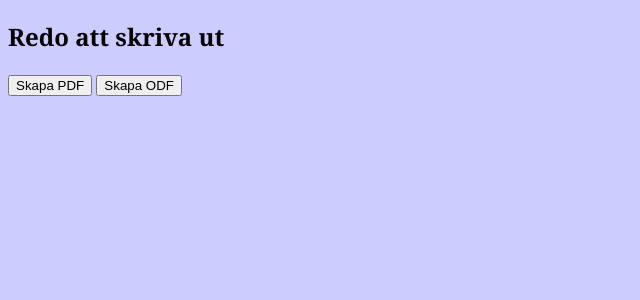
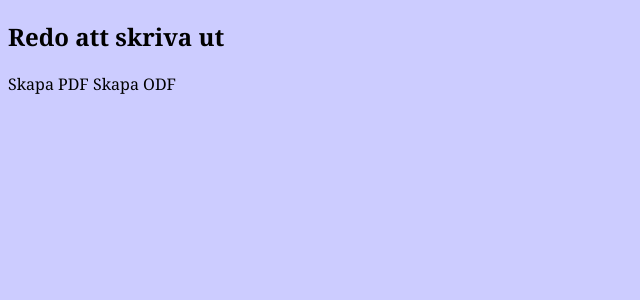
Before and after one commit to reutenauer/Talgoxe, a Django app: template talgoxe/templates/talgoxe/print_on_demand.html in a window 1280 px wide. Shown: the top 300 px of the page, without its empty margins (0-640 px from the left). Run offline with Django 3.2, Linux system fonts and the light colour scheme; the template is opened without the code that fills it, so the values that code supplies are empty; some web fonts are replaced.

Commit message:
Klar med PDF-funktionen.

```diff
--- a/talgoxe/static/talgoxe.css
+++ b/talgoxe/static/talgoxe.css
@@ -158,3 +158,12 @@ li.träff {
 .bokstav {
   display: inline;
 }
+
+a#skapa-pdf {
+  appearance: button;
+  -webkit-appearance: button;
+  -moz-appearance: button;
+  text-decoration: none;
+  color: initial;
+  cursor: pointer;
+}
--- a/talgoxe/static/talgoxe.js
+++ b/talgoxe/static/talgoxe.js
@@ -202,17 +202,22 @@ $(document).ready(function() {
     $('#skapa-pdf').click(function(event) { createPDF(event.currentTarget); });
 
     function createPDF(element) {
+        console.log(element);
+        $(element).html("Förbereder PDF...");
         articles = [];
-        $('input').each(function(i, article) {
+        $('input.toprint').each(function(i, article) {
             articles.push(article.value.replace(/^article-/, ''));
         });
         console.log("Article IDs:");
         console.log(articles);
-        url = window.location.href + '/pdf?ids=' + new String(articles);
+        url = window.location.href.replace(/\/talgoxe.*/, '/talgoxe/print-on-demand') + '/pdf?ids=' + new String(articles);
         console.log("Getting " + url);
         $.get(url).done(function(data) {
             console.log("GET completed!  Data:");
             console.log(data);
+            $(element).off('click');
+            $(element).attr("href", data.trim());
+            $(element).html("Ladda ner PDF");
         });
     }
 });
--- a/talgoxe/templates/talgoxe/download_pdf.html
+++ b/talgoxe/templates/talgoxe/download_pdf.html
@@ -1,2 +1,2 @@
 {% load static %}
-<p><a href="{% static filepath %}">Klicka här</a></p>
+{% static filepath %}
--- a/talgoxe/templates/talgoxe/print_on_demand.html
+++ b/talgoxe/templates/talgoxe/print_on_demand.html
@@ -2,13 +2,19 @@
 
 <h2>Redo att skriva ut</h2>
 {% for lemma in lemmata %}
-    <input type="hidden" value="article-{{ lemma.id }}" />
+    <input type="hidden" class="toprint" value="article-{{ lemma.id }}" />
     {% include 'talgoxe/artikel.html' with lemma=lemma new_segments=lemma.new_segments %}
     <br />
 {% endfor %}
 
-    <button id="skapa-pdf">Skapa PDF</button>
+    <a id="skapa-pdf">Skapa PDF</a>
 
-    <button id="skapa-odf">Skapa ODF</button>
+    <a id="skapa-odf">Skapa ODF</a>
+
+<!--
+<h2>Test</h2>
+{% load static %}
+<button><a href="{% static 'ord/sdl-utdrag.pdf' %}">klicka mig</a></button>
+-->
 
 {% include "talgoxe/footer.html" %}
--- a/talgoxe/templates/talgoxe/redigera.html
+++ b/talgoxe/templates/talgoxe/redigera.html
@@ -22,8 +22,9 @@
 <div id="artikel">
 <h2>Artikel – läsa <a href="{% url 'artiklar' lemma.id %}">bara artiklar</a></h2>
 <p>{% include 'talgoxe/artikel.html' %}</p>
-<a href="{% url 'print_artikel' lemma.id %}">PDF version</a>&nbsp;
-<a href="{% url 'export_to_odf' lemma.id %}">ODF version</a>
+<input type="hidden" class="toprint" value="article-{{ lemma.id }}" />
+<a id="skapa-pdf">PDF version</a>&nbsp;
+<a id="skapa-odf" href="{% url 'export_to_odf' lemma.id %}">ODF version</a>
 </div>
 <div id="ordlista">
 {% include 'talgoxe/ordlista.html' %}
--- a/talgoxe/views.py
+++ b/talgoxe/views.py
@@ -135,12 +135,16 @@ def print_stuff(request, id = None):
             lemma.process(source)
             basename = '%s-%s' % (id, lemma.lemma)
         elif type(id) == list:
+            id = sorted(id, key = lambda id: Lemma.objects.get(id = id).lemma)
             source.write("\\startcolumns[n=2,balance=yes]\n")
             for i in id:
                 lemma = Lemma.objects.get(id = i)
                 lemma.process(source)
                 source.write("\\par")
-            basename = 'sdl-utdrag'
+            if len(id) == 1:
+                basename = '%s-%s' % (id[0], Lemma.objects.get(id = id[0]).lemma)
+            else:
+                basename = 'sdl-utdrag' # FIXME Needs timestamp osv.
         source.write("\\stopcolumns\n")
     else:
         source.write("\\startcolumns[n=2,balance=yes]\n")
```
